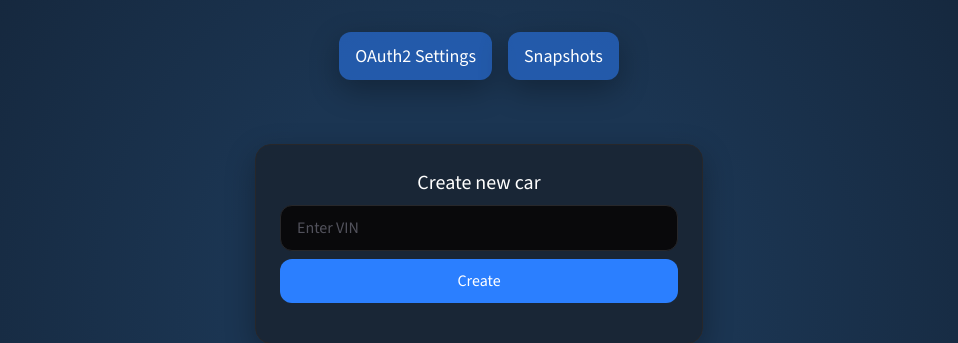
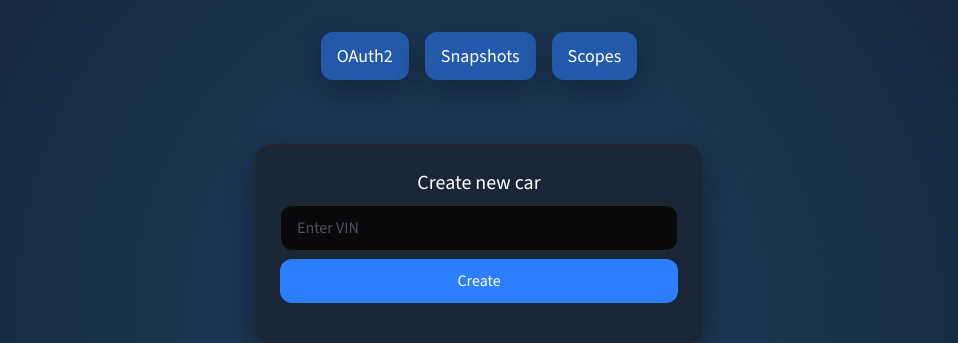
Before and after one commit to klswar0/Volvo-API-playground, a FastAPI app: template templates/dashboardCarSel.html in a window 1280 px wide. Shown: the part 252-595 px from the top of the page, without its empty margins (161-1119 px from the left). Run offline with FastAPI, Linux system fonts and the light colour scheme; the template is opened without the code that fills it, so the values that code supplies are empty; style sheets or scripts are compiled from the project's sources; some libraries are stand-ins or nearby versions.

Commit message:
Scopes button in dashboard

```diff
--- a/scopes.py
+++ b/scopes.py
@@ -35,7 +35,7 @@ def checkScope(api_key: str, scopes: list):
     if data is None:
         return True
     check = data.checkAccess(scopes)
-    print(f"checkScope: {check}")
+
     if check == True:
         return True
     raise ValueError(f"The API key does not have access to the requested scope: {check}")
--- a/templates/dashboardCarSel.html
+++ b/templates/dashboardCarSel.html
@@ -25,10 +25,13 @@
             <p class="text-xl md:text-2xl text-red-700">{{note}}</p>
             <div class="flex flex-row gap-4 w-full items-center justify-center mt-4">
                 <button  hx-get="/internal/dashboard/OAuth2settings?key={{ key }}" hx-target="body" hx-swap="outerHTML transition:true" class="sec whitespace-nowrap mt-4 px-4 py-2.5 text-lg bg-blue-500/50 text-white rounded-xl hover:bg-sky-700 focus:outline-none focus:ring-2 focus:ring-blue-300 focus:ring-offset-1 transition-all active:scale-[0.98] cursor-pointer">
-                    OAuth2 Settings
+                    OAuth2
                 </button>
                 <button  hx-get="/internal/dashboard/snapshots?key={{ key }}" hx-target="body" hx-swap="outerHTML transition:true" class="sec mt-4 px-4 py-2.5 text-lg bg-blue-500/50 text-white rounded-xl hover:bg-sky-700 focus:outline-none focus:ring-2 focus:ring-blue-300 focus:ring-offset-1 transition-all active:scale-[0.98] cursor-pointer">
                     Snapshots
+                </button>
+                <button  hx-get="/internal/dashboard/scopes?key={{ key }}" hx-target="body" hx-swap="outerHTML transition:true" class="sec mt-4 px-4 py-2.5 text-lg bg-blue-500/50 text-white rounded-xl hover:bg-sky-700 focus:outline-none focus:ring-2 focus:ring-blue-300 focus:ring-offset-1 transition-all active:scale-[0.98] cursor-pointer">
+                    Scopes
                 </button>
             </div>
         </header>
```
